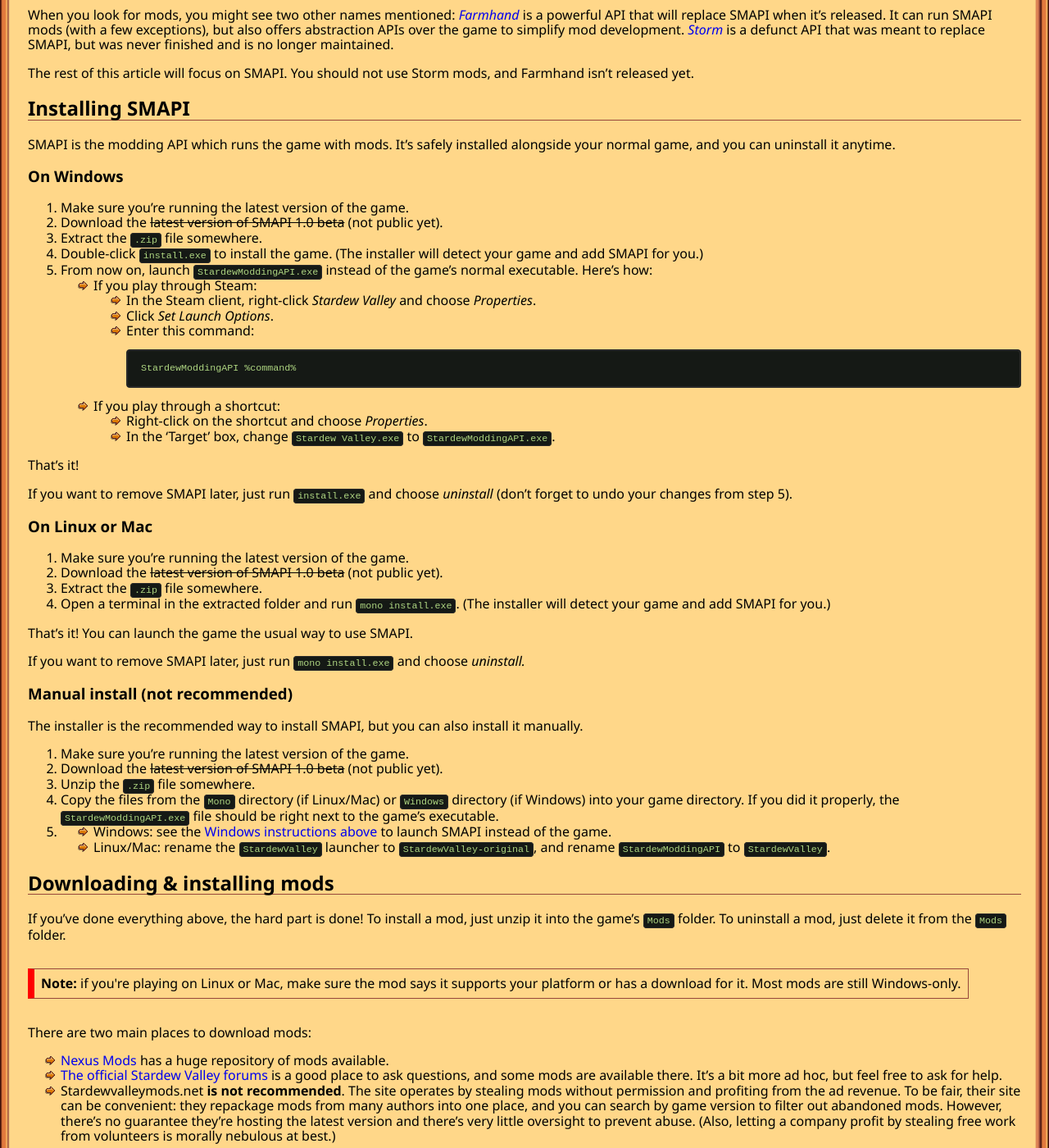
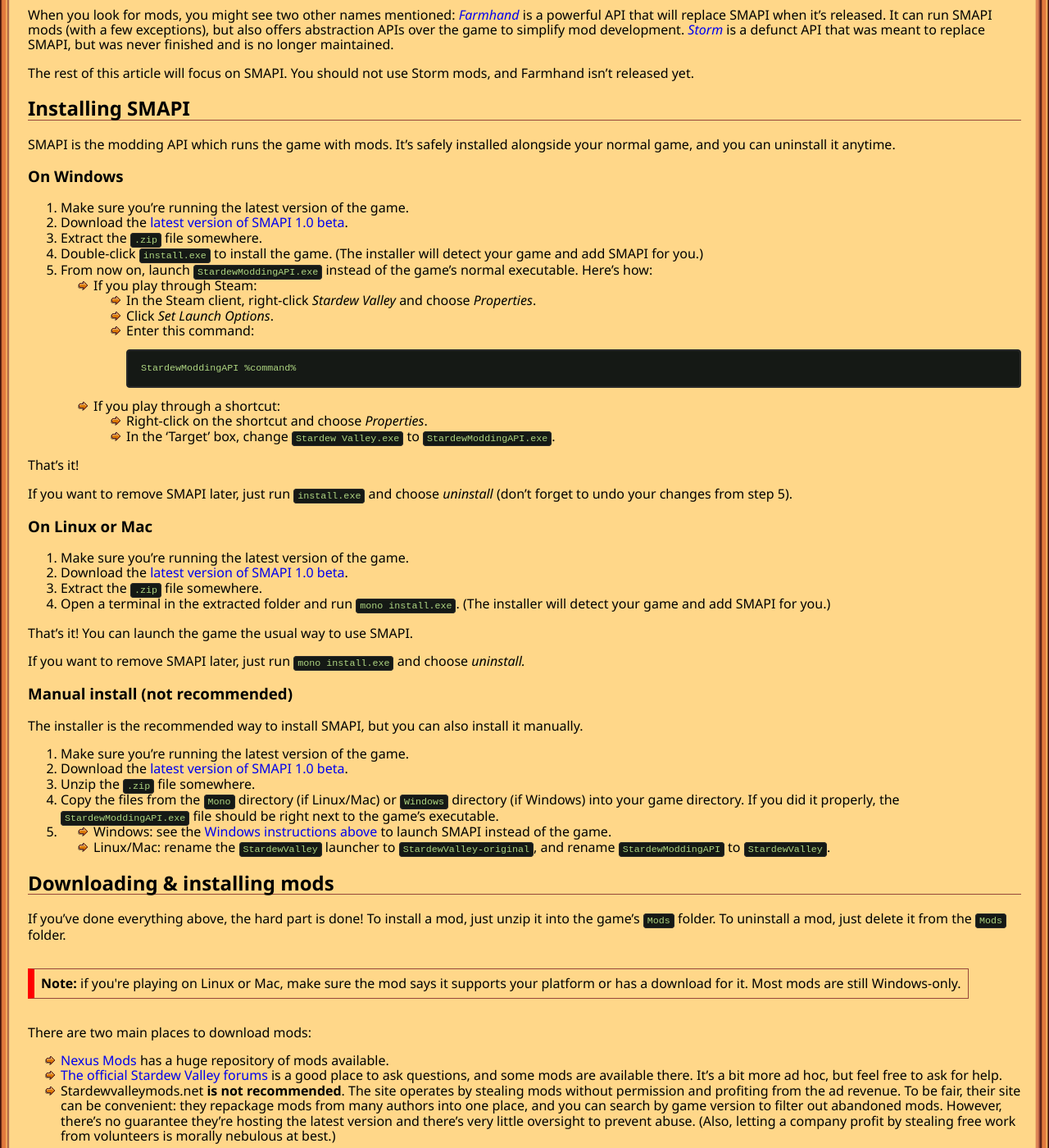
Before and after one commit to Pathoschild/canimod.github.io, a Jekyll site: the page built from guides/using-mods-1.0.md, in a window 1280 px wide and 1400 px high, scrolled down 1117 px. Shown: the whole window at 82% size. Built offline with Jekyll 4.4.1, drawn with Linux system fonts in a browser that asks for light colours; nearby versions of some CDN libraries.

Commit message:
add download links to SMAPI 1.0 guide

```diff
--- a/guides/using-mods-1.0.md
+++ b/guides/using-mods-1.0.md
@@ -53,7 +53,7 @@
 ### On Windows
 
 1. Make sure you're running the latest version of the game.
-2. Download the <s>latest version of SMAPI 1.0 beta</s> (not public yet).
+2. Download the [latest version of SMAPI 1.0 beta](https://github.com/Pathoschild/SMAPI/releases).
 3. Extract the `.zip` file somewhere.
 4. Double-click `install.exe` to install the game. (The installer will detect your game and add
    SMAPI for you.)
@@ -77,7 +77,7 @@
 
 ### On Linux or Mac
 1. Make sure you're running the latest version of the game.
-2. Download the <s>latest version of SMAPI 1.0 beta</s> (not public yet).
+2. Download the [latest version of SMAPI 1.0 beta](https://github.com/Pathoschild/SMAPI/releases).
 3. Extract the `.zip` file somewhere.
 4. Open a terminal in the extracted folder and run `mono install.exe`. (The installer will detect
    your game and add SMAPI for you.)
@@ -90,7 +90,7 @@
 The installer is the recommended way to install SMAPI, but you can also install it manually.
 
 1. Make sure you're running the latest version of the game.
-2. Download the <s>latest version of SMAPI 1.0 beta</s> (not public yet).
+2. Download the [latest version of SMAPI 1.0 beta](https://github.com/Pathoschild/SMAPI/releases).
 3. Unzip the `.zip` file somewhere.
 4. Copy the files from the `Mono` directory (if Linux/Mac) or `Windows` directory (if Windows)
    into your game directory. If you did it properly, the `StardewModdingAPI.exe` file should be
```
